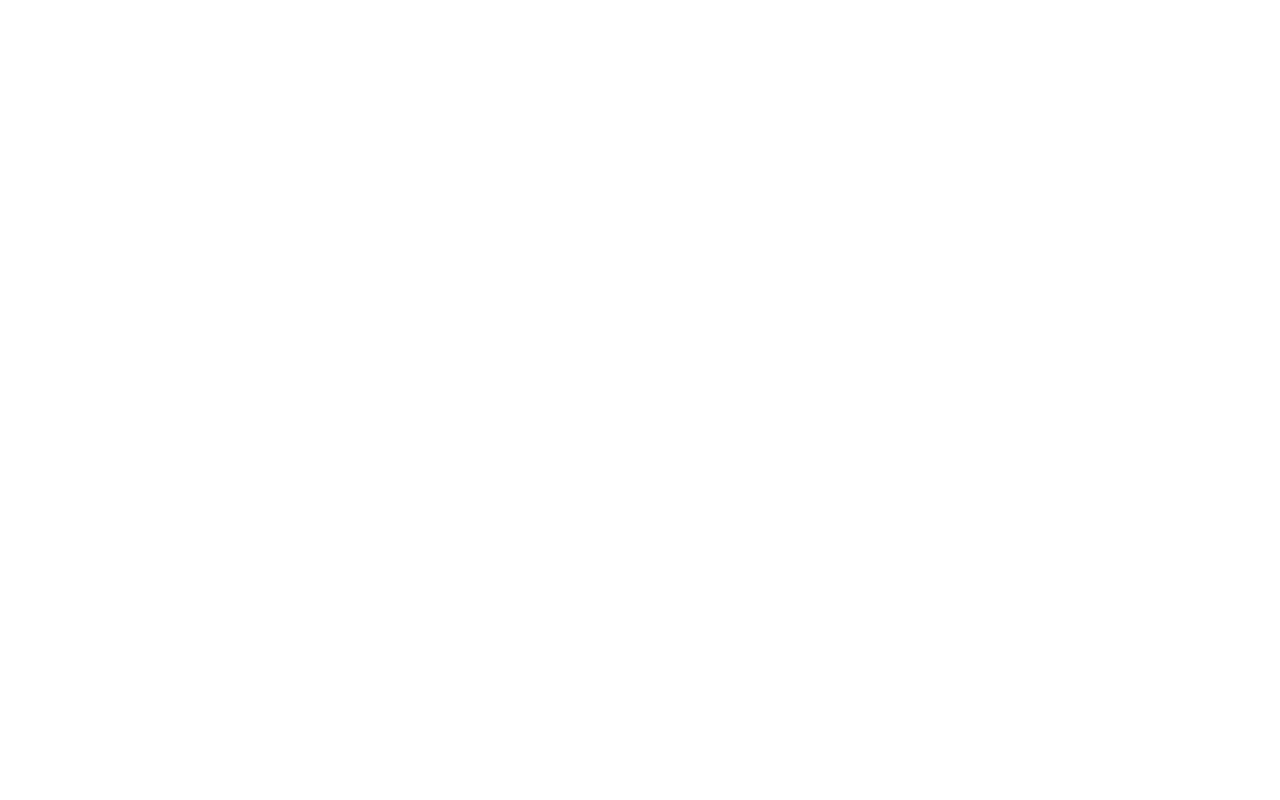
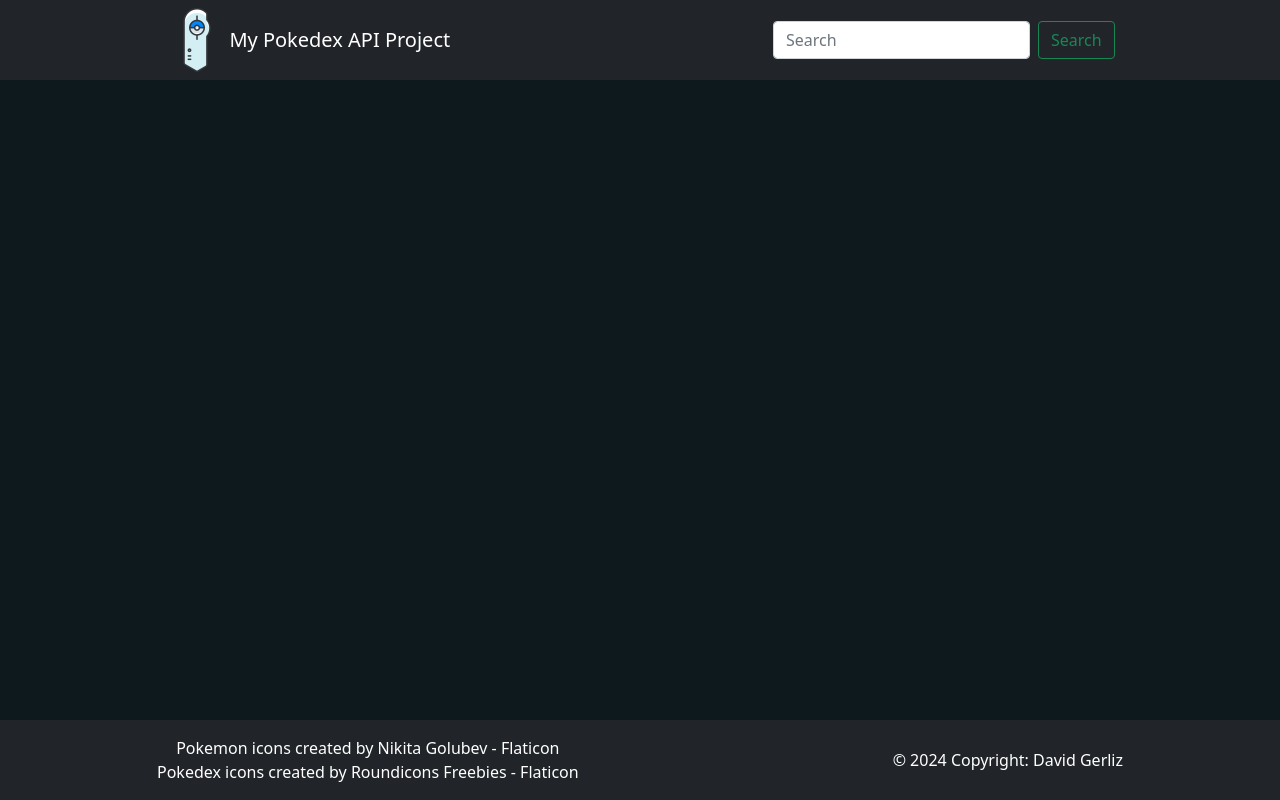
Before and after one commit to davidlreg/pokedex, a website: page index.html in a window 1280 px wide. Drawn offline with nearby package versions, Linux system fonts and the light colour scheme.

Commit message:
added basic styling

```diff
--- a/index.html
+++ b/index.html
@@ -5,8 +5,59 @@
     <meta name="viewport" content="width=device-width, initial-scale=1.0" />
     <title>Pokedex API Project</title>
     <link rel="icon" type="image/x-icon" href="./assets/img/pokeball.png" />
+    <link
+      href="https://cdn.jsdelivr.net/npm/bootstrap@5.0.2/dist/css/bootstrap.min.css"
+      rel="stylesheet"
+      integrity="sha384-EVSTQN3/azprG1Anm3QDgpJLIm9Nao0Yz1ztcQTwFspd3yD65VohhpuuCOmLASjC"
+      crossorigin="anonymous"
+    />
+    <link rel="stylesheet" href="./styles/index.css" />
+    <link rel="stylesheet" href="./styles/globalComponentStyling.css" />
+    <script
+      src="https://cdn.jsdelivr.net/npm/bootstrap@5.0.2/dist/js/bootstrap.bundle.min.js"
+      integrity="sha384-MrcW6ZMFYlzcLA8Nl+NtUVF0sA7MsXsP1UyJoMp4YLEuNSfAP+JcXn/tWtIaxVXM"
+      crossorigin="anonymous"
+    ></script>
   </head>
   <body>
-    <div class="contentWrapper"></div>
+    <div class="contentWrapper">
+      <nav class="navbar navbar-dark bg-dark fullWidth customHeight">
+        <div class="container-fluid">
+          <div class="logoWrapper">
+            <img src="assets/img/pokedex.png" class="pokedexMainIcon" />
+            <a class="navbar-brand">My Pokedex API Project</a>
+          </div>
+          <form class="d-flex">
+            <input
+              class="form-control me-2"
+              type="search"
+              placeholder="Search"
+              aria-label="Search"
+            />
+            <button class="btn btn-outline-success" type="submit">
+              Search
+            </button>
+          </form>
+        </div>
+      </nav>
+      <main class="mainContentWrapper fullWidth">
+        <div class="content"></div>
+      </main>
+      <footer class="bg-dark fullWidth customHeight">
+        <div class="contributions">
+          <a
+            href="https://www.flaticon.com/free-icons/pokemon"
+            title="pokemon icons"
+            >Pokemon icons created by Nikita Golubev - Flaticon</a
+          >
+          <a
+            href="https://www.flaticon.com/free-icons/pokedex"
+            title="pokedex icons"
+            >Pokedex icons created by Roundicons Freebies - Flaticon</a
+          >
+        </div>
+        <p class="copyright">© 2024 Copyright: David Gerliz</p>
+      </footer>
+    </div>
   </body>
 </html>
--- a/style.css
+++ /dev/null
@@ -1,10 +0,0 @@
-* {
-  margin: 0;
-  padding: 0;
-  scroll-behavior: smooth;
-}
-
-.contentWrapper {
-  width: 100%;
-  height: 100vh;
-}
--- /dev/null
+++ b/styles/globalComponentStyling.css
@@ -0,0 +1,31 @@
+* {
+  margin: 0;
+  padding: 0;
+  scroll-behavior: smooth;
+}
+
+.customHeight {
+  height: 80px;
+}
+
+.fullWidth {
+  width: 100%;
+}
+
+a:link {
+  text-decoration: none;
+  color: white;
+}
+
+a:visited {
+  text-decoration: none;
+  color: white;
+}
+
+a:hover {
+  text-decoration: underline;
+}
+
+a:active {
+  text-decoration: underline;
+}
--- /dev/null
+++ b/styles/index.css
@@ -0,0 +1,50 @@
+.contentWrapper {
+  width: 100%;
+  height: 100vh;
+  display: flex;
+  flex-direction: column;
+  align-items: center;
+  justify-content: center;
+}
+
+.logoWrapper {
+  display: flex;
+  align-items: center;
+}
+
+.pokedexMainIcon {
+  height: 64px;
+  width: auto;
+}
+
+.navbar > .container-fluid {
+  justify-content: space-around !important;
+}
+
+.mainContentWrapper {
+  height: 100%;
+  background-color: #0e191e;
+}
+
+main {
+  flex: 1;
+}
+
+footer {
+  background-color: #f8f9fa;
+  display: flex;
+  flex-direction: row;
+  align-items: center;
+  justify-content: space-around;
+}
+
+.contributions {
+  display: flex;
+  flex-direction: column;
+  align-items: center;
+}
+
+.copyright {
+  color: white;
+  margin: 0 !important;
+}
```
